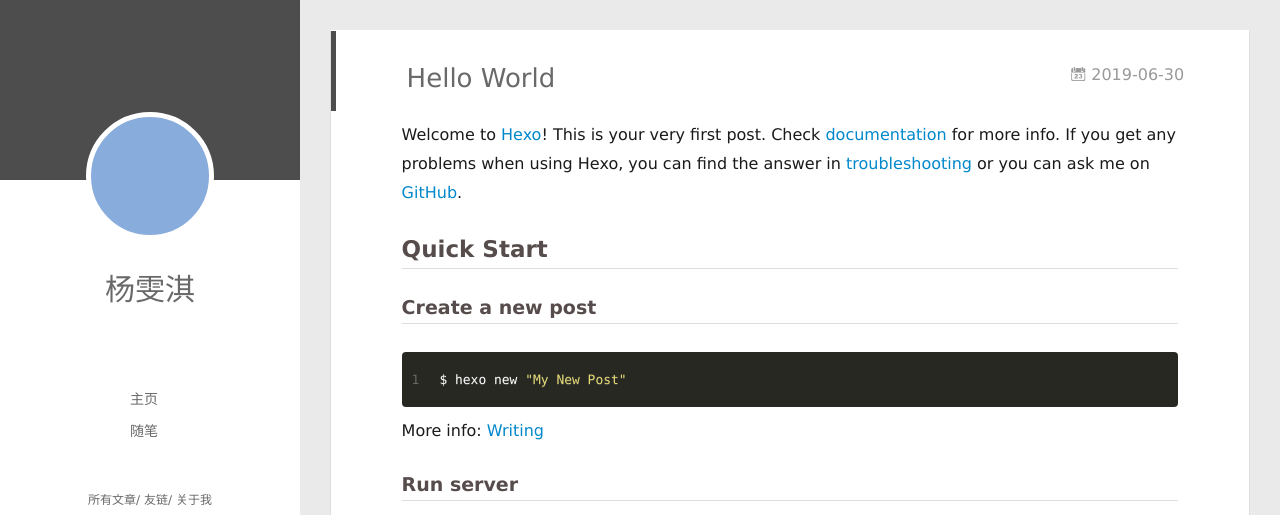
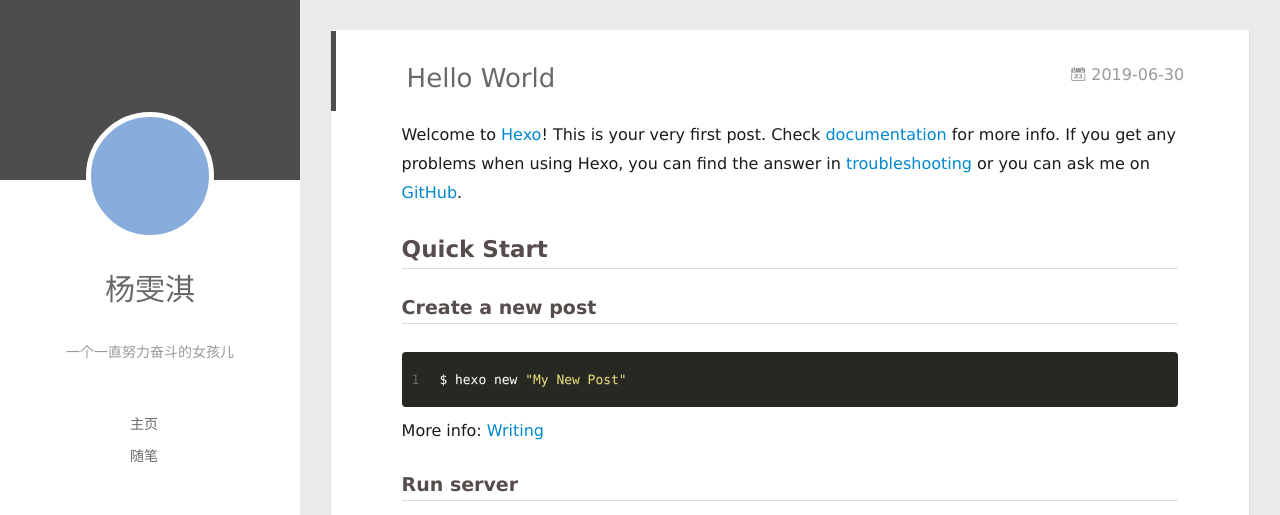
Before and after one commit to yangwenqi121/yangwenqi121.github.io, a plain HTML site: page 2019/06/30/hello-world/index.html in a window 1280 px wide. Shown: the top 515 px of the page. Drawn offline with Linux system fonts and the light colour scheme; no server answers.

Commit message:
Site updated: 2019-06-30 11:22:01

```diff
--- a/2019/06/30/hello-world/index.html
+++ b/2019/06/30/hello-world/index.html
@@ -52,6 +52,8 @@
 		<hgroup>
 		  <h1 class="header-author"><a href="/">杨雯淇</a></h1>
 		</hgroup>
+
+		<p class="header-subtitle">一个一直努力奋斗的女孩儿</p>
 
 
 		<nav class="header-menu">
@@ -110,6 +112,8 @@
 			<hgroup>
 			  <h1 class="header-author js-header-author">杨雯淇</h1>
 			</hgroup>
+
+			<p class="header-subtitle"><i class="icon icon-quo-left"></i>一个一直努力奋斗的女孩儿<i class="icon icon-quo-right"></i></p>
 
 
 
```
Also changed, not shown: 2019/06/30/我的第一篇博客/index.html (+4 -0 lines), archives/2019/06/index.html (+4 -0 lines), archives/2019/index.html (+4 -0 lines), archives/index.html (+4 -0 lines), index.html (+4 -0 lines).
